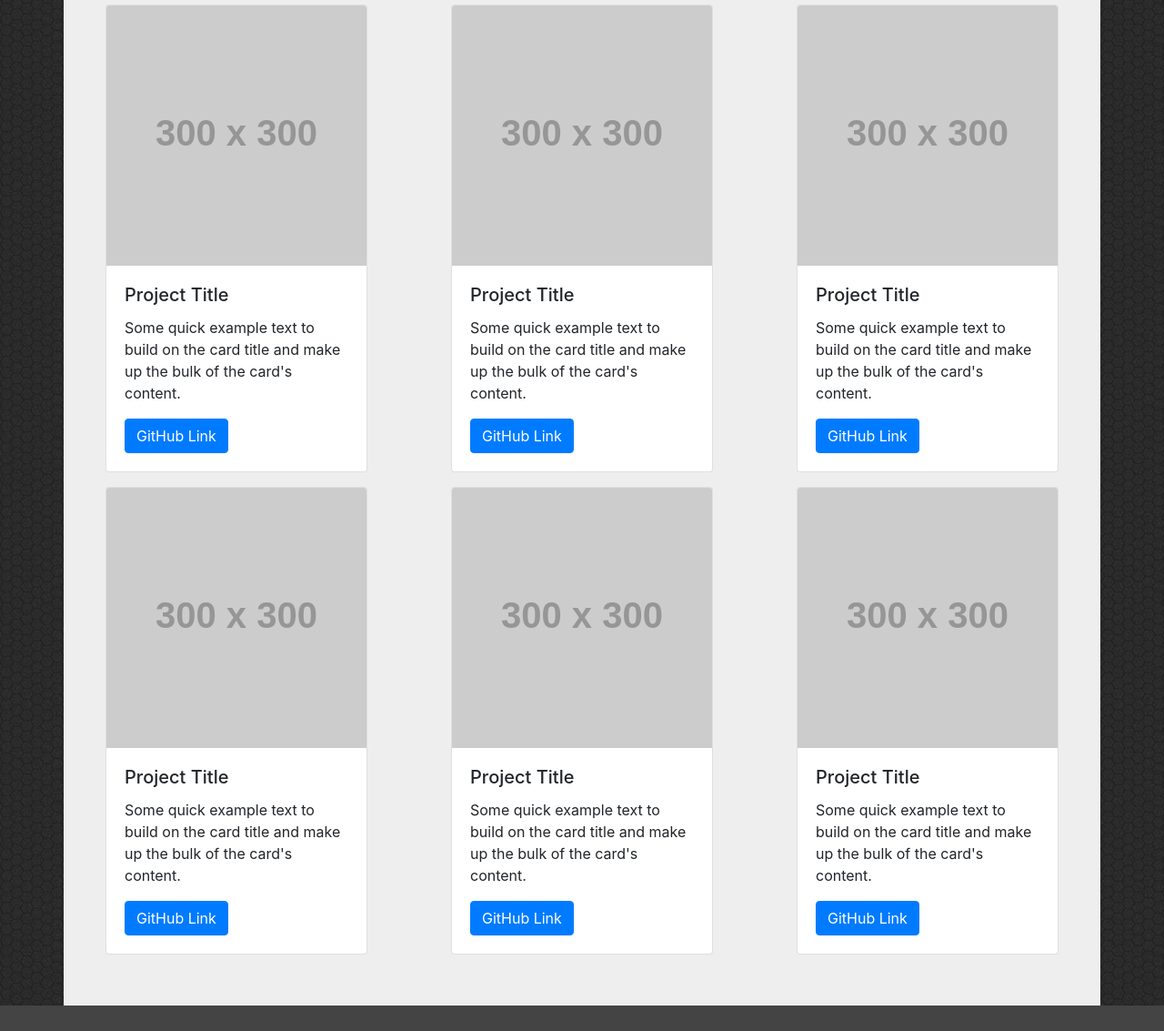
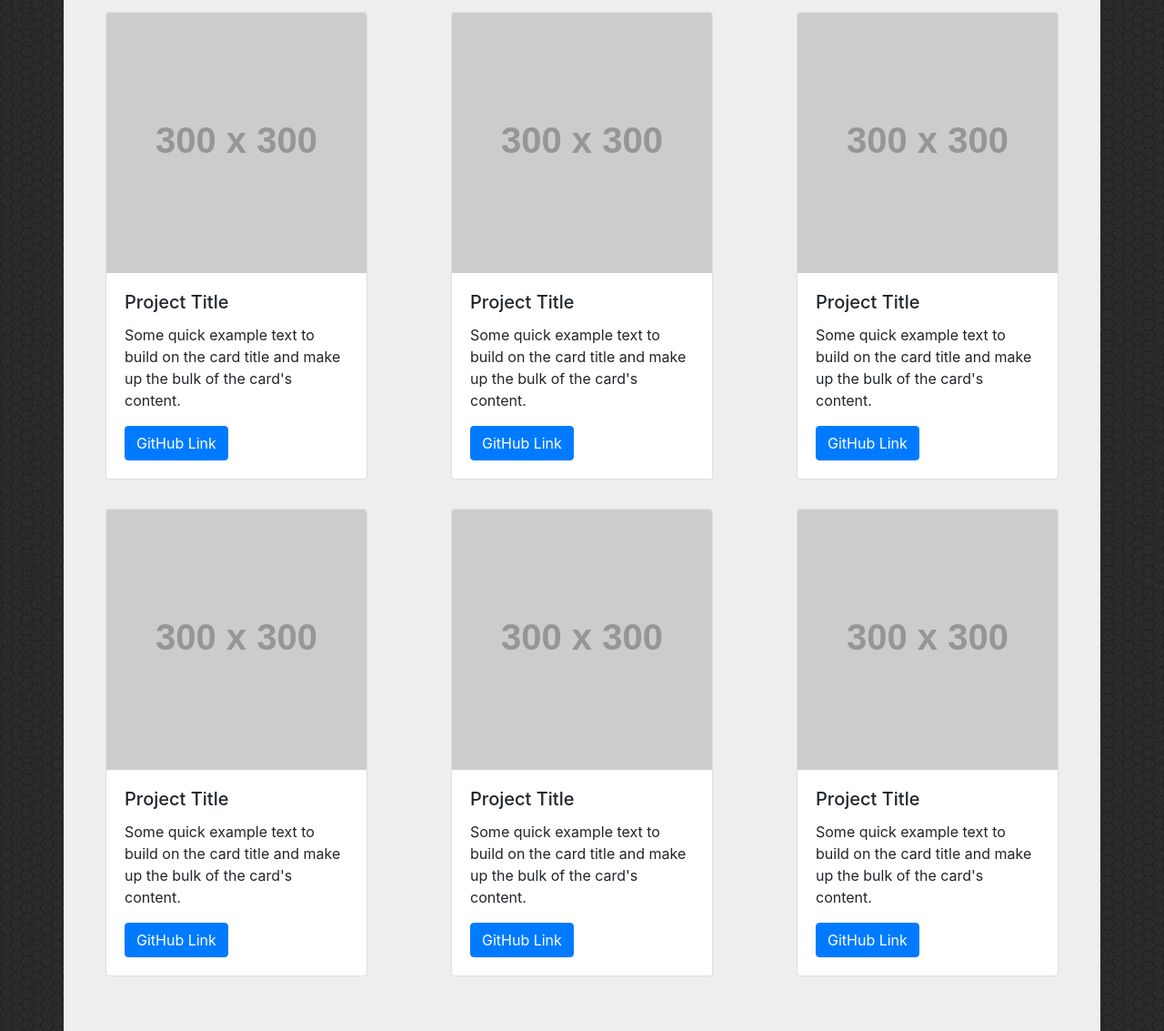
Before and after one commit to BogacSabuncu/Portfolio, a plain HTML site: page portfolio.html in a window 1280 px wide. Shown: the part 167-1300 px from the top of the page at 91% size. Drawn offline with nearby package versions, Linux system fonts and the light colour scheme; placeholder pictures from the web are drawn by us.

Commit message:
made adjustments for more responsiveness

```diff
--- a/assets/css/style.css
+++ b/assets/css/style.css
@@ -20,7 +20,3 @@ footer{
     width: 100%;
     background-color: #444;
 }
-
-#aboutImg{
-
-}
--- a/portfolio.html
+++ b/portfolio.html
@@ -45,8 +45,8 @@
                 </div>
             </div>
         </div>
-        <div class="row py-2 ">
-            <div class="col-4 d-flex justify-content-center">
+        <div class="row ">
+            <div class="col-12 col-sm-6 col-lg-4 d-flex justify-content-center py-3">
                 <div class="card" style="width: 18rem;">
                     <img src="https://via.placeholder.com/300" class="card-img-top" alt="...">
                     <div class="card-body">
@@ -57,7 +57,7 @@
                     </div>
                 </div>
             </div>
-            <div class="col-4 d-flex justify-content-center">
+            <div class="col-12 col-sm-6 col-lg-4 d-flex justify-content-center py-3">
                 <div class="card" style="width: 18rem;">
                     <img src="https://via.placeholder.com/300" class="card-img-top" alt="...">
                     <div class="card-body">
@@ -68,7 +68,7 @@
                     </div>
                 </div>
             </div>
-            <div class="col-4 d-flex justify-content-center">
+            <div class="col-12 col-sm-6 col-lg-4 d-flex justify-content-center py-3">
                 <div class="card" style="width: 18rem;">
                     <img src="https://via.placeholder.com/300" class="card-img-top" alt="...">
                     <div class="card-body">
@@ -79,9 +79,7 @@
                     </div>
                 </div>
             </div>
-        </div>
-        <div class="row py-2">
-            <div class="col-4 d-flex justify-content-center">
+            <div class="col-12 col-sm-6 col-lg-4 d-flex justify-content-center py-3">
                 <div class="card" style="width: 18rem;">
                     <img src="https://via.placeholder.com/300" class="card-img-top" alt="...">
                     <div class="card-body">
@@ -92,7 +90,7 @@
                     </div>
                 </div>
             </div>
-            <div class="col-4 d-flex justify-content-center">
+            <div class="col-12 col-sm-6 col-lg-4 d-flex justify-content-center py-3">
                 <div class="card" style="width: 18rem;">
                     <img src="https://via.placeholder.com/300" class="card-img-top" alt="...">
                     <div class="card-body">
@@ -103,7 +101,7 @@
                     </div>
                 </div>
             </div>
-            <div class="col-4 d-flex justify-content-center">
+            <div class="col-12 col-sm-6 col-lg-4 d-flex justify-content-center py-3">
                 <div class="card" style="width: 18rem;">
                     <img src="https://via.placeholder.com/300" class="card-img-top" alt="...">
                     <div class="card-body">
```
Also changed, not shown: index.html (+3 -3 lines).
